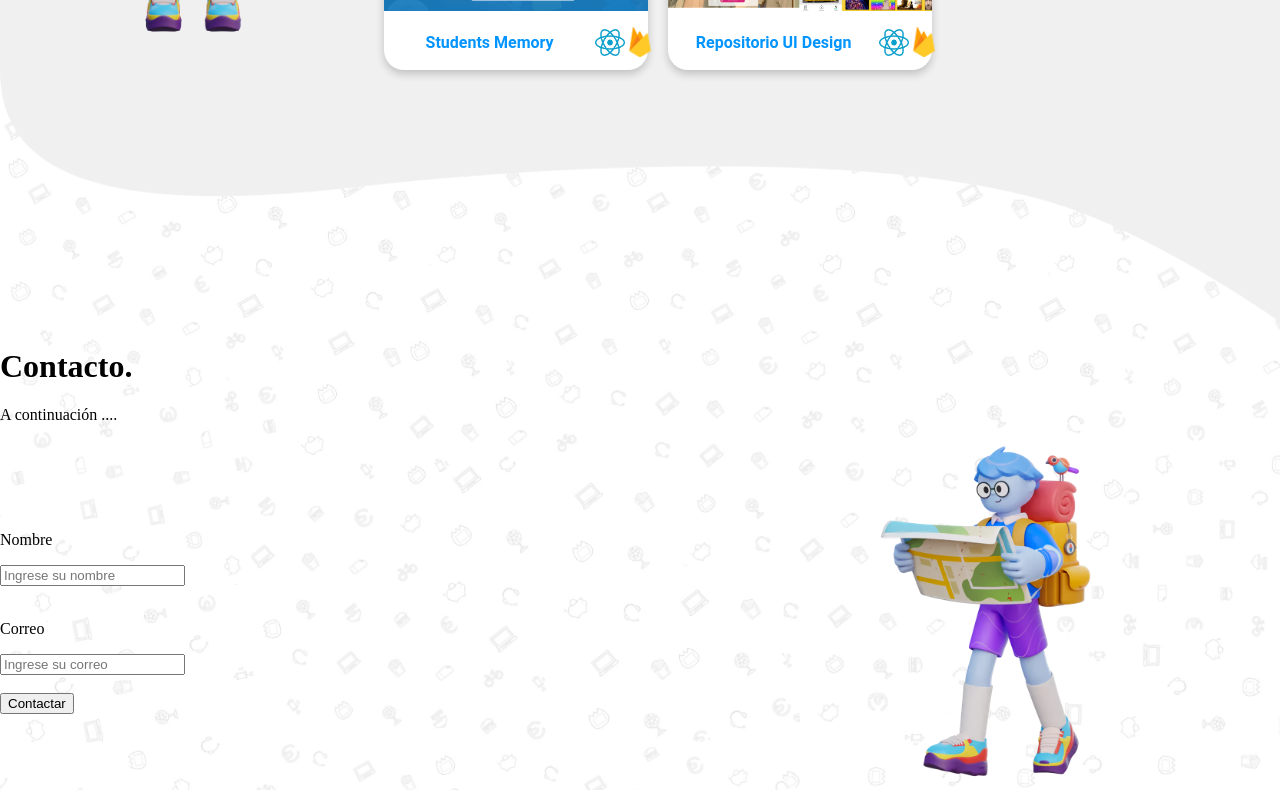
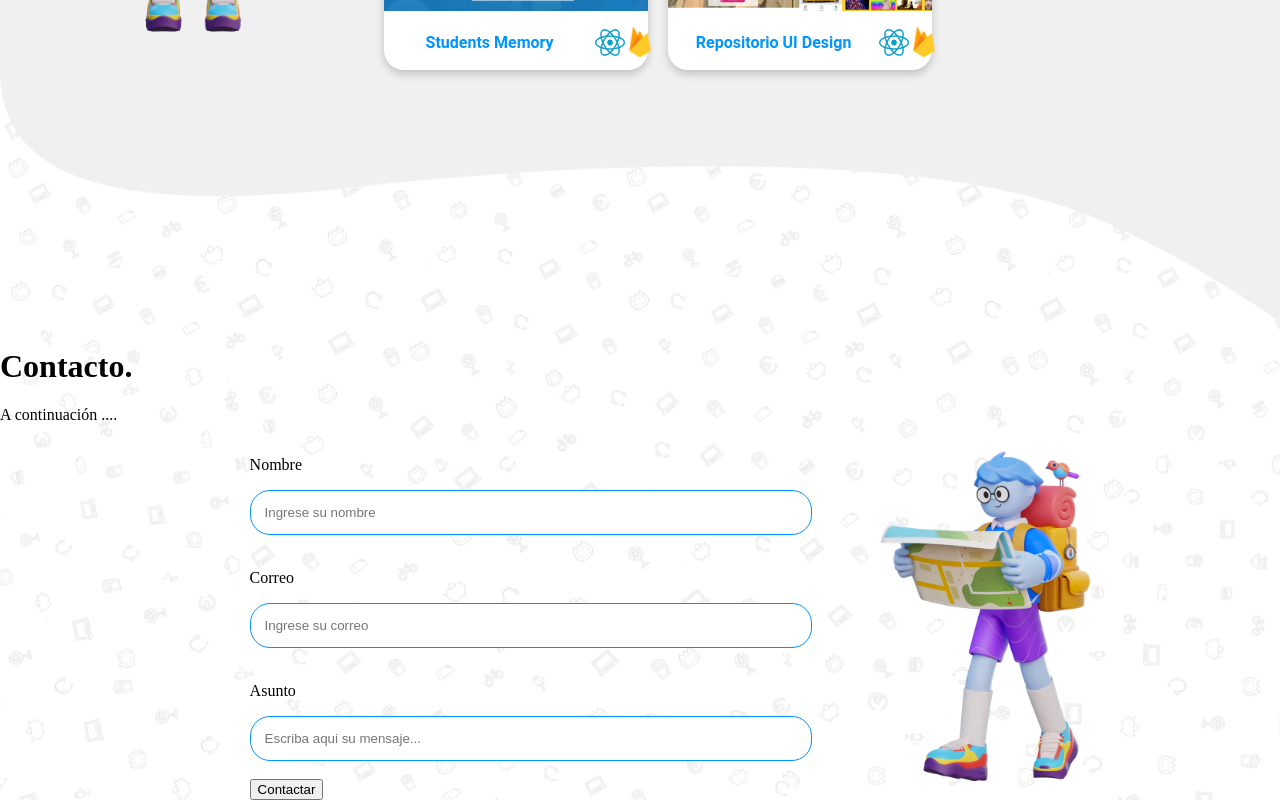
Before and after one commit to SebaBurst/Sebaburst-website-portafolio, an Angular app: page / in a window 1280 px wide. Shown: the part 1891-2691 px from the top of the page. Built offline with nearby package versions, Linux system fonts and the light colour scheme.

Commit message:
Update Contact

```diff
--- a/src/app/contact/contact.component.css
+++ b/src/app/contact/contact.component.css
@@ -33,3 +33,15 @@
     user-select: none;
     user-zoom: none;
 }
+
+.input-login{
+    width: 80%;
+    padding: 14px;
+    border-radius: 20px;
+    border: 1px solid #0294ff;
+}
+
+.loginForm{
+    margin-left: 30%;
+    width: 80%;
+}
--- a/src/app/contact/contact.component.html
+++ b/src/app/contact/contact.component.html
@@ -9,17 +9,21 @@
     <div class="contact-box">
         <div class="left-container">
 
-            <div className='loginForm'>
+            <div class='loginForm'>
                 <form >
                     <p>Nombre</p>
-                    <input className="input-login" required="required" name="email" type='text' placeholder='Ingrese su nombre' />
+                    <input class="input-login" required="required" name="email" type='text' placeholder='Ingrese su nombre' />
                     <br />
                     <br />
                     <p>Correo</p>
-                    <input className="input-login" required="required" name="email" type='text' placeholder='Ingrese su correo' />
+                    <input class="input-login" required="required" name="email" type='text' placeholder='Ingrese su correo' />
                     <br />
                     <br />
-                    <Button className="button-login" type="submit" >
+                    <p>Asunto</p>
+                    <input class="input-login" required="required" name="email" type='text' placeholder='Escriba aqui su mensaje...' />
+                    <br />
+                    <br />
+                    <Button class="button-login" type="submit" >
                         Contactar
                     </Button>
                 </form>
```
